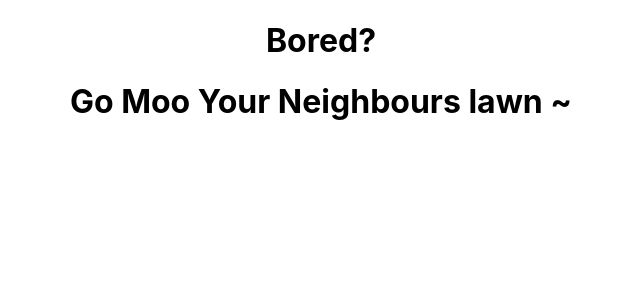
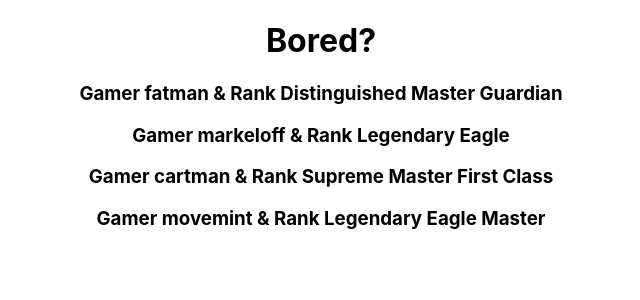
Before and after one commit to ahmedisshere/rantpack, a React (Create React App) app: page / in a window 1280 px wide. Shown: the top 300 px of the page, without its empty margins (319-959 px from the left). Built offline with nearby package versions, Linux system fonts and the light colour scheme.

Commit message:
understanding the process of passing a value using a props within a component

```diff
--- a/src/App.js
+++ b/src/App.js
@@ -21,10 +21,15 @@ import Person from './components/Person';
 class App extends Component {
   render() {
     return (
+
       <div className="App">
          <h1> Bored? </h1>
-         <Person />
+         <Person gamer="fatman" rank="Distinguished Master Guardian"/>
+         <Person gamer="markeloff" rank="Legendary Eagle"/>
+         <Person gamer="cartman" rank="Supreme Master First Class"/>
+         <Person gamer="movemint" rank="Legendary Eagle Master"/>
       </div>
+
     );
   }
 }
--- a/src/components/Person.js
+++ b/src/components/Person.js
@@ -1,14 +1,12 @@
 import React from "react";
 
-function Person() {
+let Person = (props) => {
+    console.log(props);
+    return (
+        <div>
+            <h3> Gamer {props.gamer} & Rank {props.rank} </h3>
+        </div>
+    );
+}
 
-    return (
-
-      <h1> Go Moo Your Neighbours lawn ~ </h1>
-
-    );
-
-    // return React.createElement('div', null, React.createElement('h1', null, "Go Moo your neighbours lawn~"));
-  }
-
-  export default Person;
+export default Person;
```
